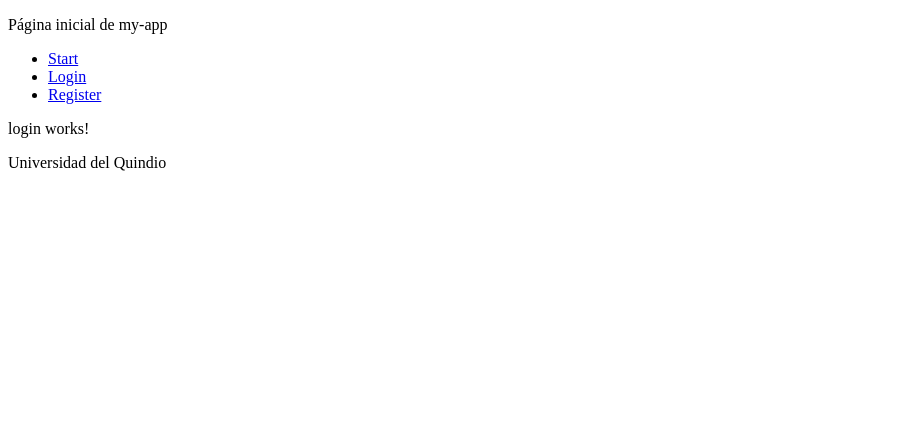
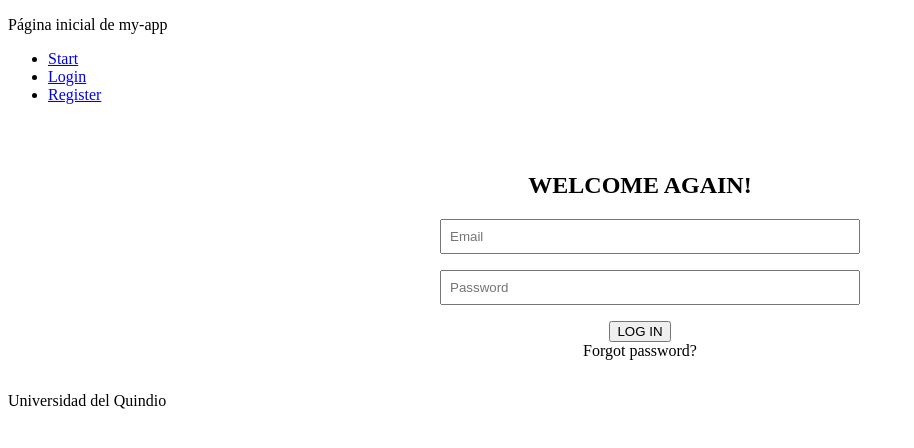
Before and after one commit to JuanEstebanVictoria/SeCi_Proyect_Frontend, an Angular app: page /login in a window 1280 px wide. Shown: the top 448 px of the page, without its empty margins (0-914 px from the left). Built offline with nearby package versions, Linux system fonts and the light colour scheme.

Commit message:
home
primer commit home

```diff
--- a/src/app/components/login/login.component.css
+++ b/src/app/components/login/login.component.css
@@ -0,0 +1,13 @@
+.login-container {
+  max-width: 400px;
+  margin: auto;
+  padding: 2rem;
+  text-align: center;
+}
+
+input {
+  display: block;
+  width: 100%;
+  margin: 1rem 0;
+  padding: 0.5rem;
+}
--- a/src/app/components/login/login.component.html
+++ b/src/app/components/login/login.component.html
@@ -1 +1,9 @@
-<p>login works!</p>
+<div class="login-container">
+  <h2>WELCOME AGAIN!</h2>
+  <form [formGroup]="loginForm" (ngSubmit)="onSubmit()">
+    <input type="email" formControlName="email" placeholder="Email">
+    <input type="password" formControlName="password" placeholder="Password">
+    <button type="submit">LOG IN</button>
+  </form>
+  <a routerLink="/forgot-password">Forgot password?</a>
+</div>
--- a/src/app/components/login/login.component.ts
+++ b/src/app/components/login/login.component.ts
@@ -1,11 +1,27 @@
 import { Component } from '@angular/core';
+import {FormBuilder, FormGroup, ReactiveFormsModule, Validators} from '@angular/forms';
 
 @Component({
   selector: 'app-login',
-  imports: [],
   templateUrl: './login.component.html',
-  styleUrl: './login.component.css'
+  imports: [
+    ReactiveFormsModule
+  ],
+  styleUrls: ['./login.component.css']
 })
 export class LoginComponent {
+  loginForm: FormGroup;
 
+  constructor(private fb: FormBuilder) {
+    this.loginForm = this.fb.group({
+      email: ['', [Validators.required, Validators.email]],
+      password: ['', Validators.required]
+    });
+  }
+
+  onSubmit(): void {
+    if (this.loginForm.valid) {
+      console.log(this.loginForm.value);
+    }
+  }
 }
```
Also changed, not shown: src/app/app.module.ts (added, +30 -0 lines), src/app/components/home/home.component.css (added, +35 -0 lines), src/app/components/home/home.component.html (added, +12 -0 lines), src/app/components/home/home.component.ts (added, +8 -0 lines).
